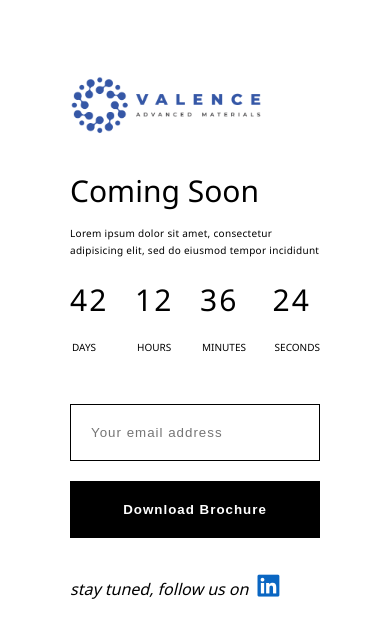
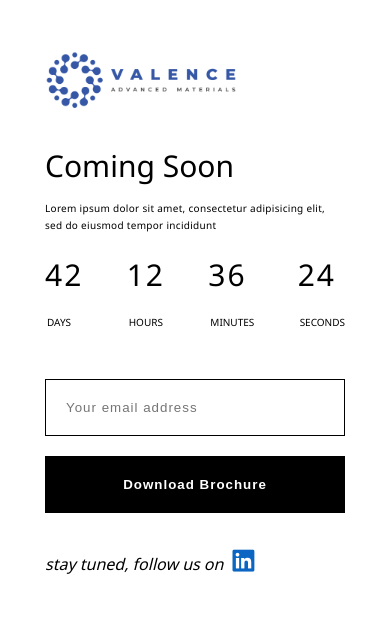
Before and after one commit to ANIRUDHADITHYA/valence-coming-soon, a React (Create React App) app: page / in a window 390 px wide. Shown: the top 638 px of the page. Built offline with nearby package versions, Linux system fonts and the light colour scheme.

Commit message:
Updated CSS

```diff
--- a/src/Components/Home/Home.css
+++ b/src/Components/Home/Home.css
@@ -161,5 +161,9 @@
     .homeTextArea p{
         font-size: 10px;
     }
+    .introContainer{
+        padding: 45px;
+
+    }
 
 }
```
